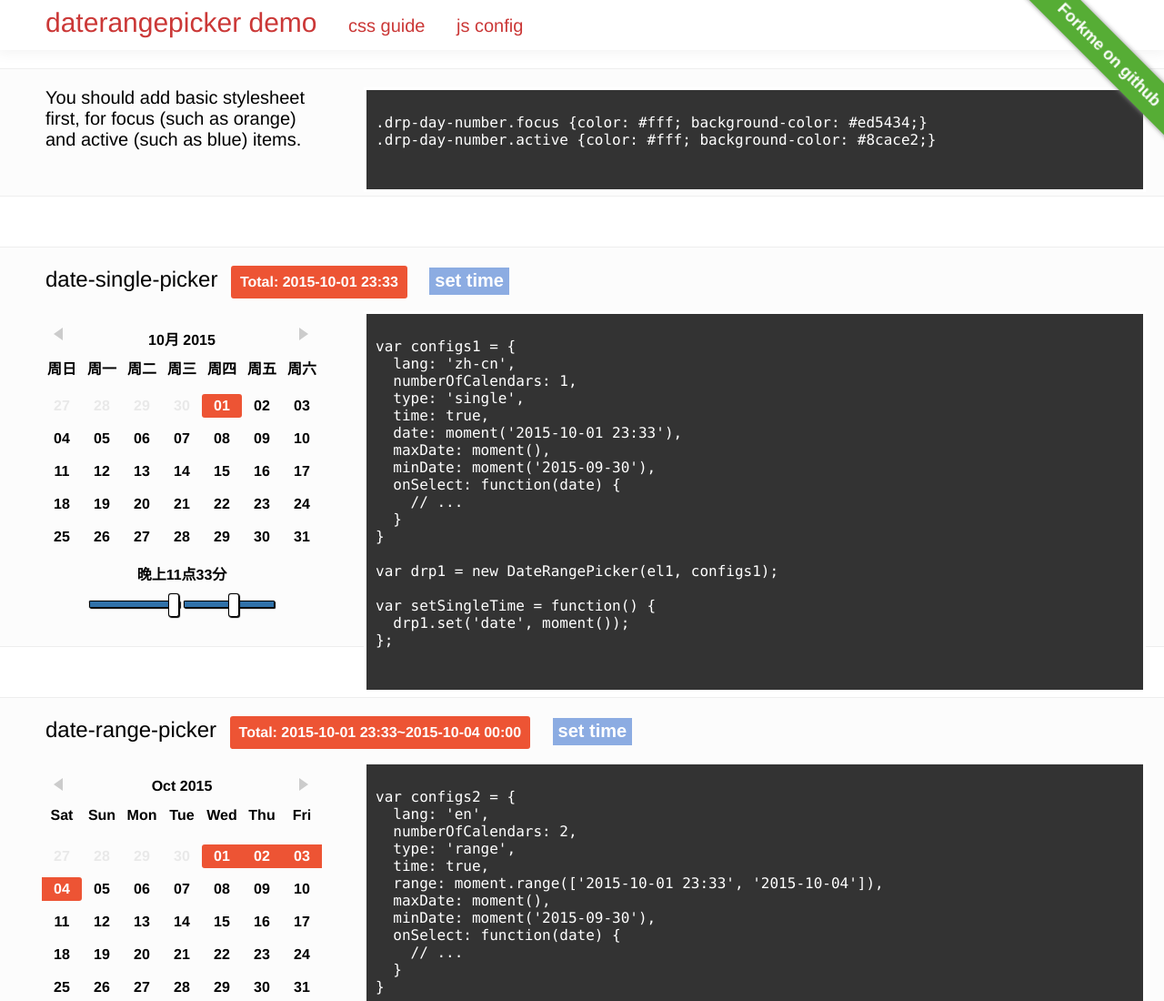
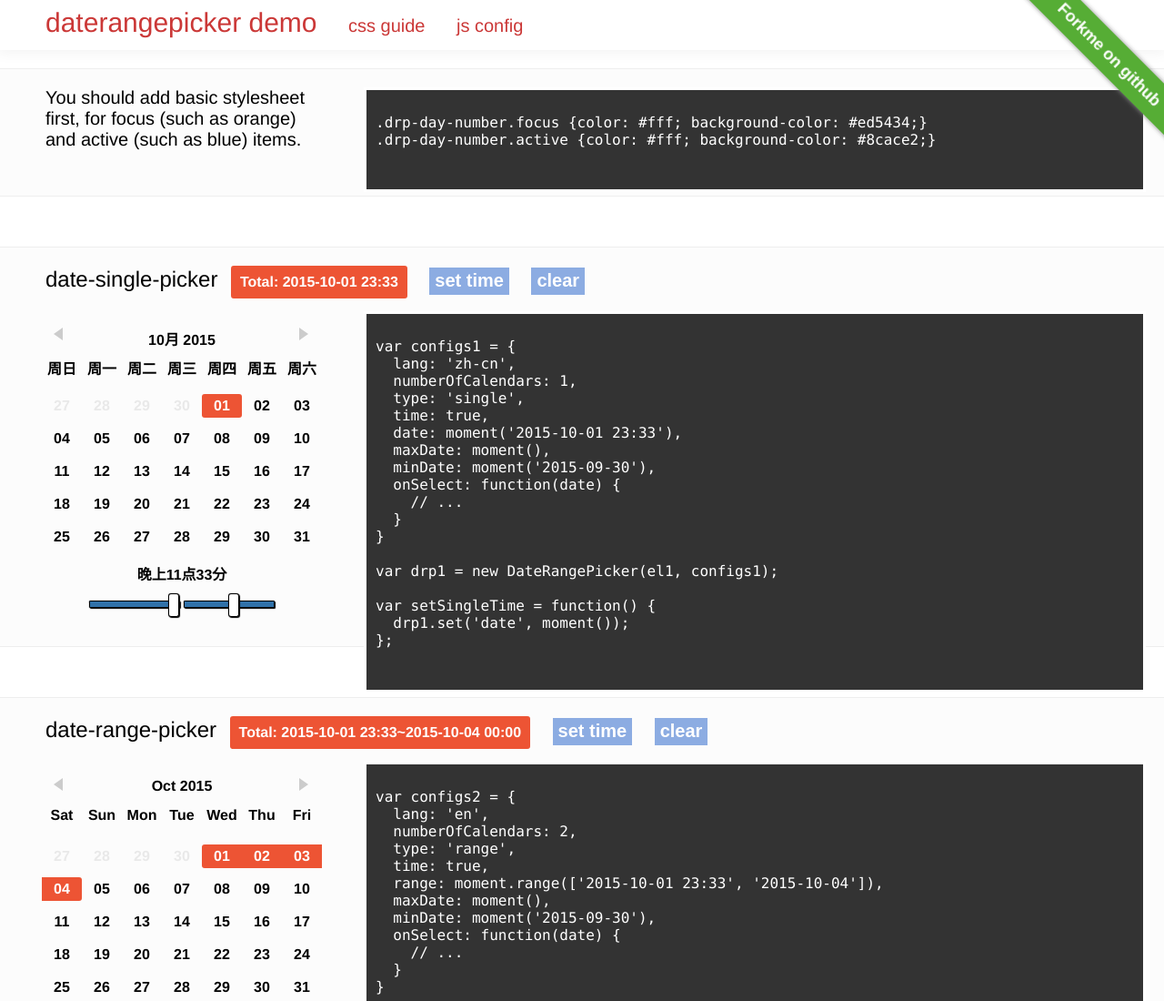
Before and after one commit to youngerheart/daterangepicker, a website: page index.html in a window 1280 px wide. Shown: the top 1100 px of the page at 91% size. Drawn offline with Linux system fonts and the light colour scheme.

Commit message:
增加clear实例

```diff
--- a/index.html
+++ b/index.html
@@ -48,6 +48,7 @@
         <span class='item-title-text'>date-single-picker</span>
         <span id='drp-single-value' class="item-title-value"></span>
         <button class="item-title-settimebtn" onclick="setSingleTime()">set time</button>
+        <button class="item-title-settimebtn" onclick="clearSingleTime()">clear</button>
       </div>
       <div id="drp-single"></div>
       <div class="item-desc">
@@ -78,6 +79,7 @@ var setSingleTime = function() {
         <span class='item-title-text'>date-range-picker</span>
         <span id='drp-range-value' class="item-title-value"></span>
         <button class="item-title-settimebtn" onclick="setRangeTime()">set time</button>
+        <button class="item-title-settimebtn" onclick="clearRangeTime()">clear</button>
       </div>
       <div id="drp-range"></div>
       <div class="item-desc">
@@ -195,8 +197,16 @@ var drp3 = new DateRangePicker(el3, configs3);
       drp1.set('date', moment());
     };
 
+    var clearSingleTime = function() {
+      drp1.clear();
+    };
+
     var setRangeTime = function() {
       drp2.set('range', moment.range(['2015-10-11 11:11', '2015-11-11 23:33']));
     };
+
+    var clearRangeTime = function() {
+      drp2.clear();
+    };
   </script>
 </html>
```
Also changed, not shown: dist/daterangepicker.min.js.
